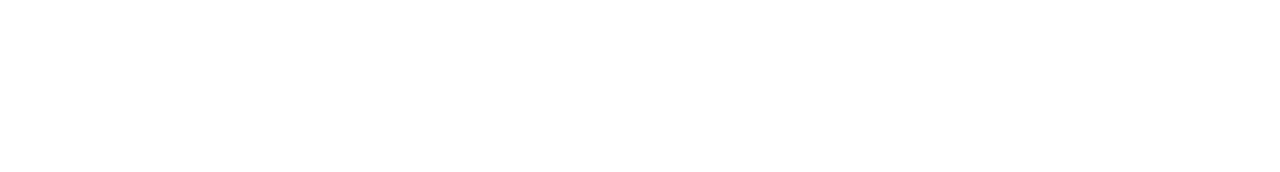
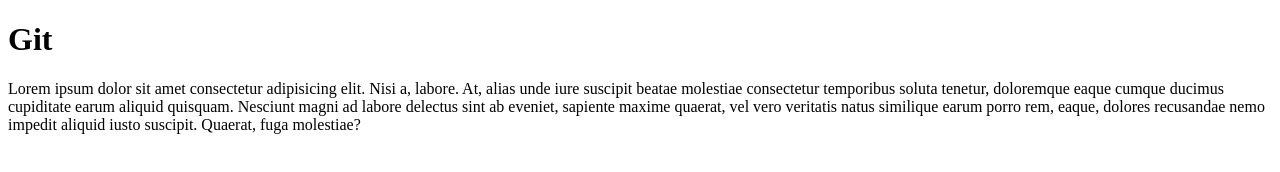
Before and after one commit to joelroqueolivas/repositoriojoelroque, a plain HTML site: page index.html in a window 1280 px wide. Drawn offline with Linux system fonts and the light colour scheme.

Commit message:
primer commit de rama-numerouno

```diff
--- a/index.html
+++ b/index.html
@@ -3,9 +3,11 @@
 <head>
 	<meta charset="UTF-8">
 	<meta name="viewport" content="width=device-width, initial-scale=1.0">
-	<title>Document</title>
+	<title>Empezando con git</title>
 </head>
 <body>
-
+	<h1>Git</h1>
+	<p>Lorem ipsum dolor sit amet consectetur adipisicing elit. Nisi a, labore. At, alias unde iure suscipit beatae molestiae consectetur temporibus soluta tenetur, doloremque eaque cumque ducimus cupiditate earum aliquid quisquam.
+	Nesciunt magni ad labore delectus sint ab eveniet, sapiente maxime quaerat, vel vero veritatis natus similique earum porro rem, eaque, dolores recusandae nemo impedit aliquid iusto suscipit. Quaerat, fuga molestiae?</p>
 </body>
 </html>
```
